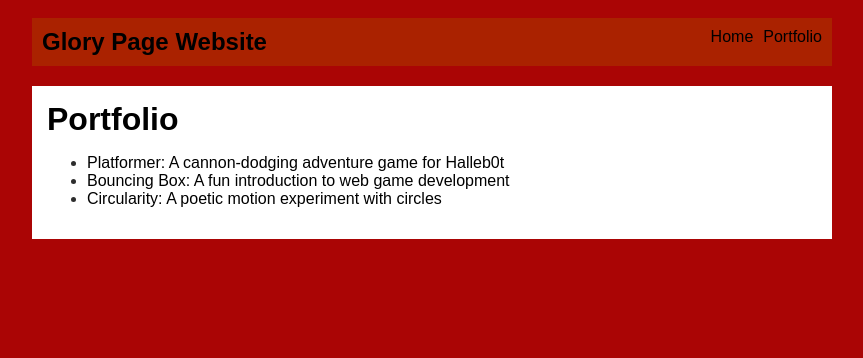
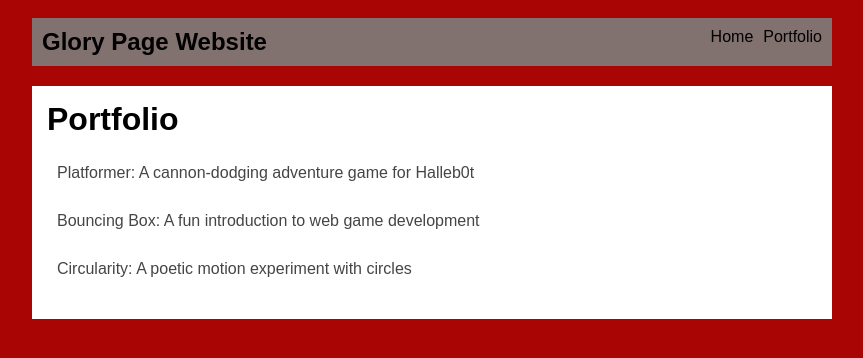
Before and after one commit to Glxryboy/Glxryboy.github.io, a plain HTML site: page portfolio.html in a window 1280 px wide. Shown: the whole page, without its empty margins (208-1071 px from the left). Drawn offline with Linux system fonts and the light colour scheme.

Commit message:
Portfolio css

```diff
--- a/style.css
+++ b/style.css
@@ -12,7 +12,7 @@ body {
 
 /* navigation menu */
 nav {
-    background: rgb(170, 34, 0);
+    background: rgb(129, 114, 111);
     margin: 0 auto;
     display: flex;
     padding: 10px;
@@ -41,7 +41,7 @@ h1 {
 
 a {
     text-decoration: none;
-    color: black;
+    color: rgb(0, 0, 0);
 }
 
 /* main container area beneath menu */
@@ -75,3 +75,30 @@ main {
 h2, h3 {
     margin: 0px;
 }
+
+
+/* Portfolio styles */
+.content h1 {
+  color: black;
+}
+
+#portfolio {
+  list-style-type: none;
+  padding-left: 0;
+}
+
+#portfolio li {
+  background: #fff;
+  padding: 10px;
+  border-radius: 10px;
+  margin-bottom: 10px;
+}
+
+#portfolio li:hover {
+  background: #eee;
+}
+
+#portfolio a {
+  text-decoration: none;
+  color: #454545;
+}
```
